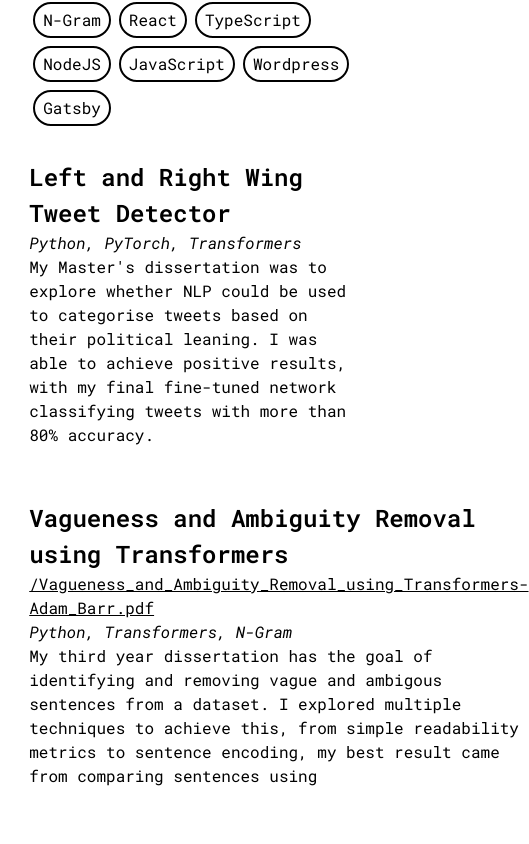
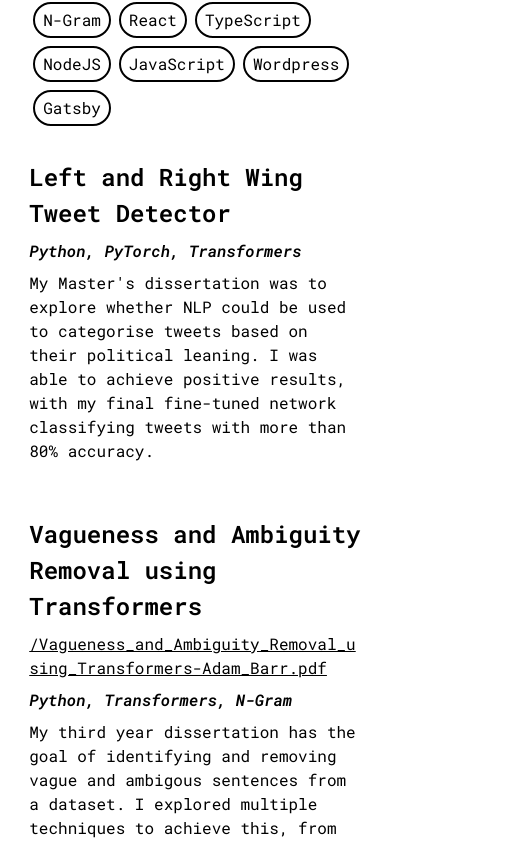
Before and after one commit to 4dambarr/adambarr.io, a Next.js app: page /experience in a window 390 px wide. Shown: the part 2054-2898 px from the top of the page, 529 px wide, since content can reach past the window. Built offline with nearby package versions, Linux system fonts and the light colour scheme; a web font is replaced by a local one.

Commit message:
fix: mobile layout updates

```diff
--- a/components/projects.tsx
+++ b/components/projects.tsx
@@ -25,7 +25,7 @@ const projects = [
 		description: 'I lead a project to deliver a new website for the lemon press, a satirical magazine at the University of York'
 	}
 ]
-//TO DO: FILTER BY TECH
+
 export default function Projects() {
 	const [technologies, setTechnologies] = useState<string[]>([]);
 	const [filterValues, setFilterValues] = useState<string[]>([]);
@@ -88,10 +88,13 @@ export default function Projects() {
 				});
 				if (filterValues.length == 0 || commonElements.length > 0) {
 					return (
-						<div key={key}>
-							<h2 className="mb-0">{project.name}</h2>
-							{project.link ? <h3><a href={project.link}>{project.link}</a></h3> : ''}
-							<h3><i>{project.technologies.join(', ')}</i></h3>
+						<div key={key} className="w-full">
+							<h2 className="mb-1">{project.name}</h2>
+							{project.link ? <h3 className="my-2"><a href={project.link} className="text-wrap break-all">
+								{project.link}
+								</a></h3>
+								: ''}
+							<h3 className="my-2 font-semibold"><i>{project.technologies.join(', ')}</i></h3>
 							<p>{project.description}</p>
 						</div>
 					)
--- a/pages/blog/index.tsx
+++ b/pages/blog/index.tsx
@@ -36,8 +36,8 @@ export default function Blog({ allPosts }: Props) {
 					{
 						allPosts.slice(1).map((post,key) => {
 							return <div className="flex flex-start items-center my-6 group" key={key}>
-								<a className="hover:bg-transparent" href={PostBase + post.slug}>
-									<div className="relative h-[150px] w-[250px]">
+								<a className="hover:bg-transparent invisible md:visible" href={PostBase + post.slug}>
+									<div className="relative md:h-[150px] md:w-[250px]">
 										<Image
 											src={post.image || ''}
 											alt=""
--- a/pages/blog/post/[slug].tsx
+++ b/pages/blog/post/[slug].tsx
@@ -72,7 +72,7 @@ export default function Page({ postData, previousPost, nextPost }: Props) {
           <h3 className=''>{postData.date}</h3>
           {
             postData.image != null ?
-              <div className='w-[60vw] max-w-[750px] h-[400px] max-h=[750px] relative m-5'>
+              <div className='w-[90vw] h-[90vw] max-h-[300px] md:w-[60vw] md:max-w-[750px] md:h-[400px] md:max-h-[750px] relative m-5'>
                 <Image src={postData.image}
                   alt={postData.imageDescription || 'No image description provided'}
                   layout="fill"
@@ -81,7 +81,7 @@ export default function Page({ postData, previousPost, nextPost }: Props) {
               </div>
               : ''
           }
-          <p className='italic w-[80%] text-center'>{postData.imageDescription}</p>
+          <p className='italic w-[95vw] md:w-[80%] text-center'>{postData.imageDescription}</p>
         </div>
         <div dangerouslySetInnerHTML={postData.contentHtml} />
       </div>
```
